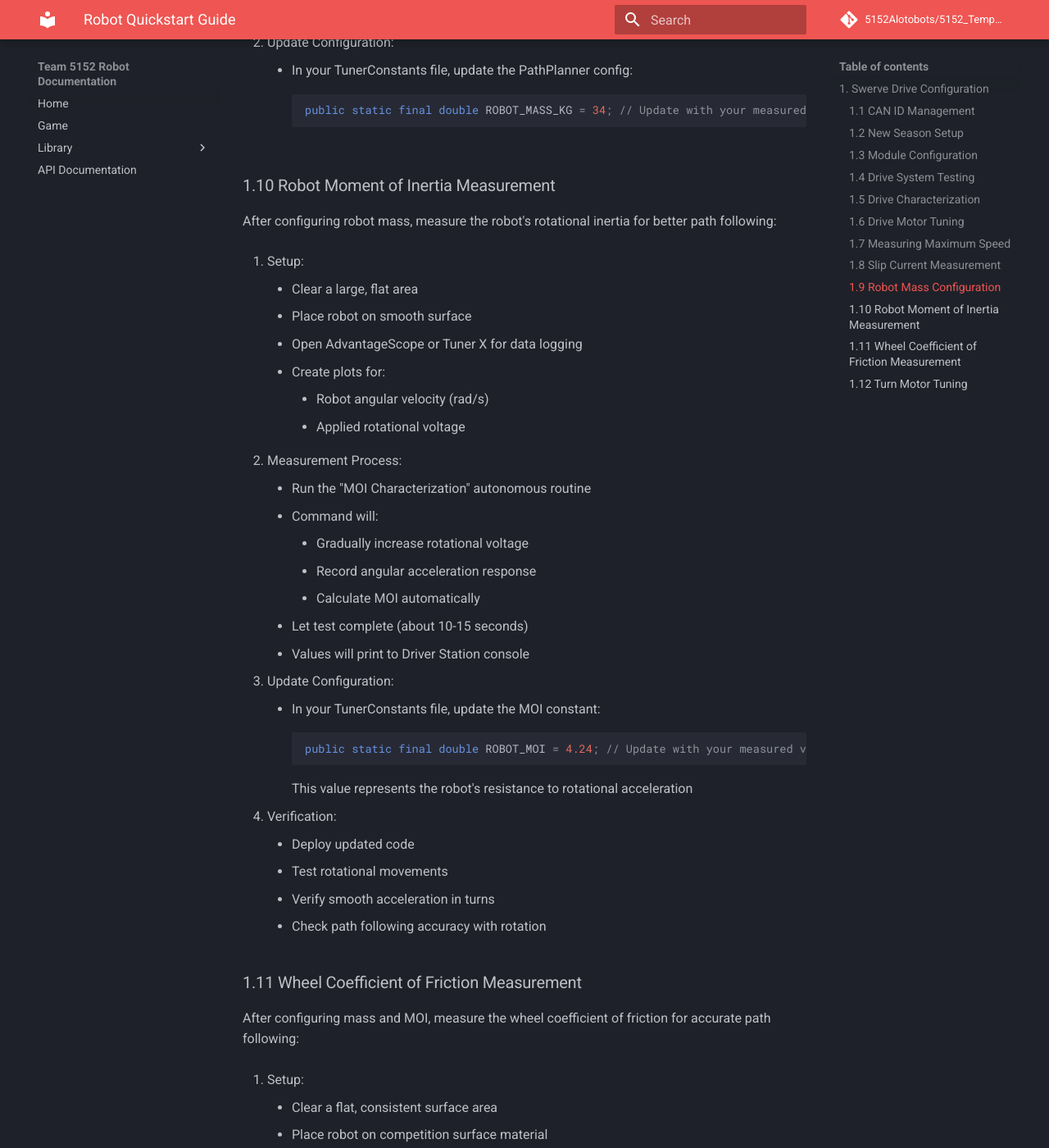
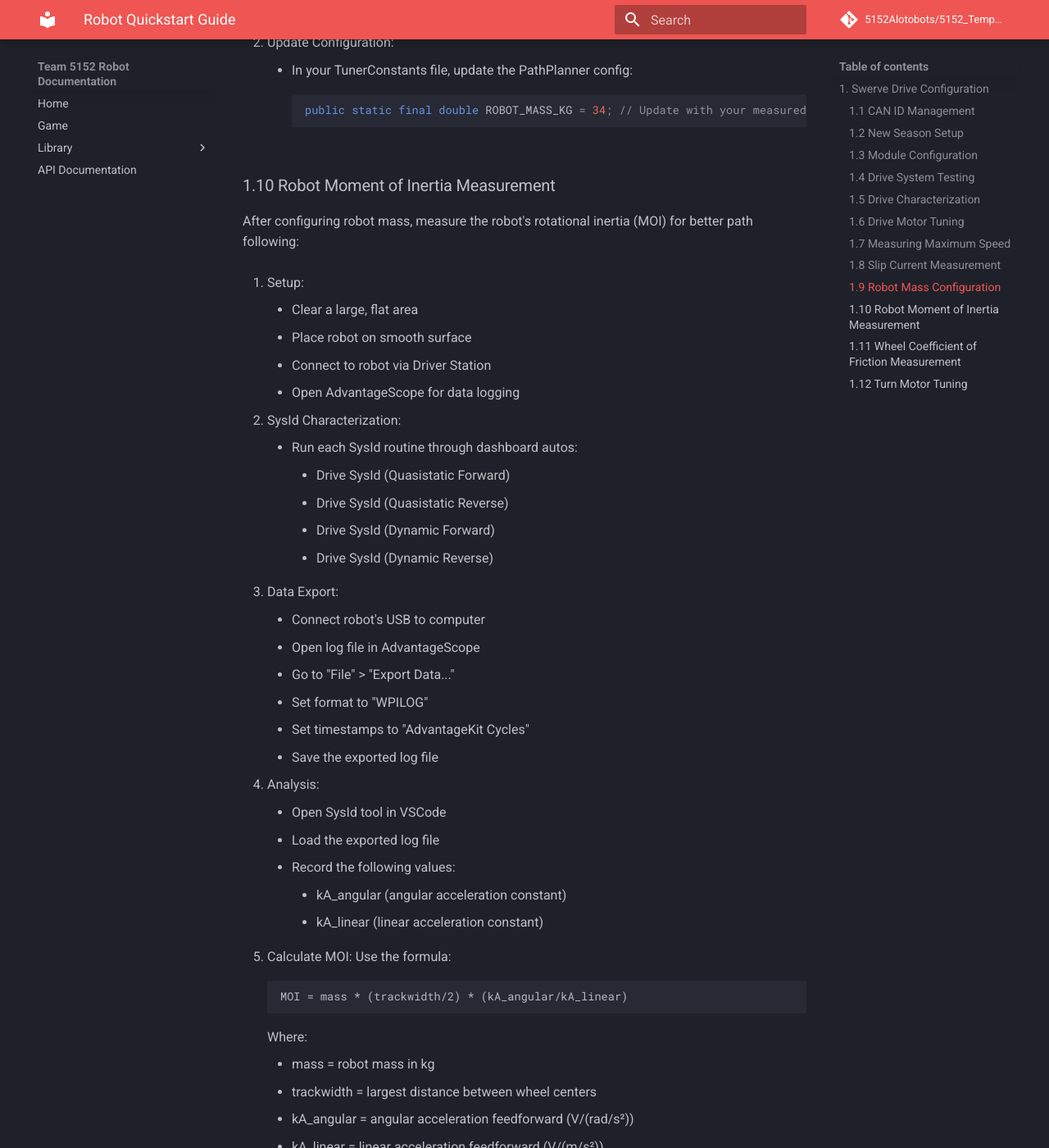
Before and after one commit to 5152Alotobots/5152_Template, an MkDocs documentation site: the page built from docs/mkdocs/docs/quickstart.md, in a window 1280 px wide and 1400 px high, scrolled down 9272 px. Shown: the whole window at 82% size. Built offline with MkDocs 1.6.1 and Material for MkDocs 9.7.7, drawn with Linux system fonts in a browser that asks for light colours; comment, search, counter and statistics services are not loaded; some of the changed text lies outside the part shown.

Commit message:
docs: Update MOI characterization process in quickstart guide

````diff
--- a/docs/mkdocs/docs/quickstart.md
+++ b/docs/mkdocs/docs/quickstart.md
@@ -341,33 +341,55 @@ After setting up slip current limits, configure the robot's mass for PathPlanner
     ```
 
 ### 1.10 Robot Moment of Inertia Measurement
-After configuring robot mass, measure the robot's rotational inertia for better path following:
+After configuring robot mass, measure the robot's rotational inertia (MOI) for better path following:
 
 1. Setup:
     - Clear a large, flat area
     - Place robot on smooth surface
-    - Open AdvantageScope or Tuner X for data logging
-    - Create plots for:
-        - Robot angular velocity (rad/s)
-        - Applied rotational voltage
+    - Connect to robot via Driver Station
+    - Open AdvantageScope for data logging
 
-2. Measurement Process:
-    - Run the "MOI Characterization" autonomous routine
-    - Command will:
-        - Gradually increase rotational voltage
-        - Record angular acceleration response
-        - Calculate MOI automatically
-    - Let test complete (about 10-15 seconds)
-    - Values will print to Driver Station console
+2. SysId Characterization:
+    - Run each SysId routine through dashboard autos:
+        - Drive SysId (Quasistatic Forward)
+        - Drive SysId (Quasistatic Reverse)
+        - Drive SysId (Dynamic Forward)
+        - Drive SysId (Dynamic Reverse)
 
-3. Update Configuration:
+3. Data Export:
+    - Connect robot's USB to computer
+    - Open log file in AdvantageScope
+    - Go to "File" > "Export Data..."
+    - Set format to "WPILOG"
+    - Set timestamps to "AdvantageKit Cycles"
+    - Save the exported log file
+
+4. Analysis:
+    - Open SysId tool in VSCode
+    - Load the exported log file
+    - Record the following values:
+        - kA_angular (angular acceleration constant)
+        - kA_linear (linear acceleration constant)
+
+5. Calculate MOI:
+    Use the formula:
+    ```
+    MOI = mass * (trackwidth/2) * (kA_angular/kA_linear)
+    ```
+    Where:
+    - mass = robot mass in kg
+    - trackwidth = largest distance between wheel centers
+    - kA_angular = angular acceleration feedforward (V/(rad/s²))
+    - kA_linear = linear acceleration feedforward (V/(m/s²))
+
+6. Update Configuration:
     - In your TunerConstants file, update the MOI constant:
     ```java
-    public static final double ROBOT_MOI = 4.24; // Update with your measured value
+    public static final double ROBOT_MOI_KGM2 = 4.24; // Update with calculated value
     ```
     This value represents the robot's resistance to rotational acceleration
 
-4. Verification:
+7. Verification:
     - Deploy updated code
     - Test rotational movements
     - Verify smooth acceleration in turns
````
